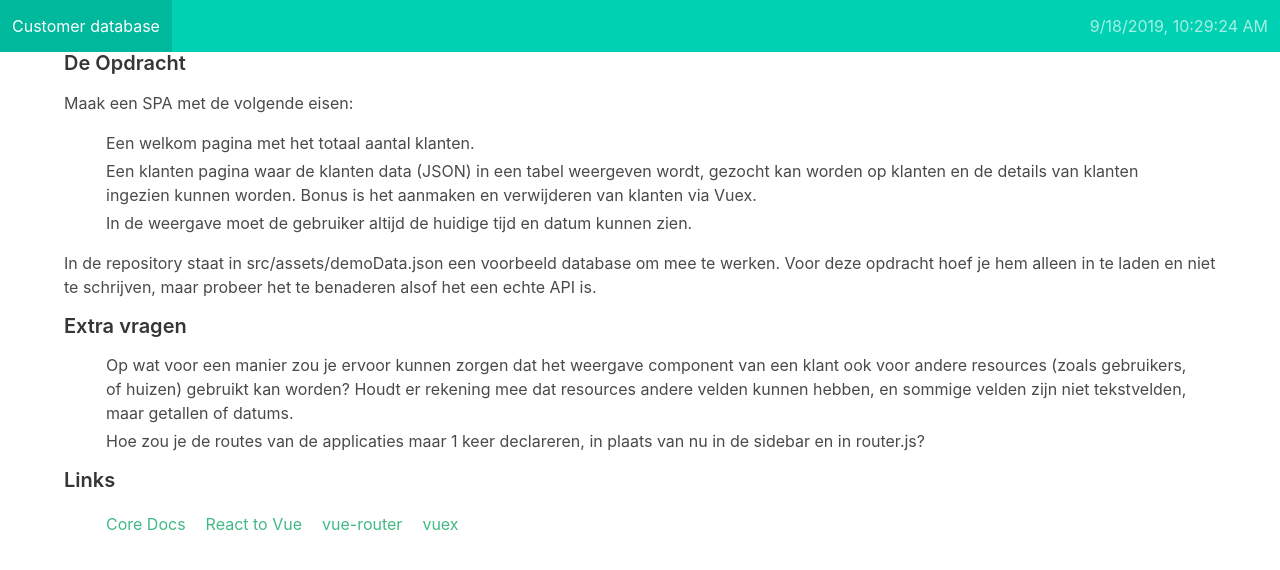
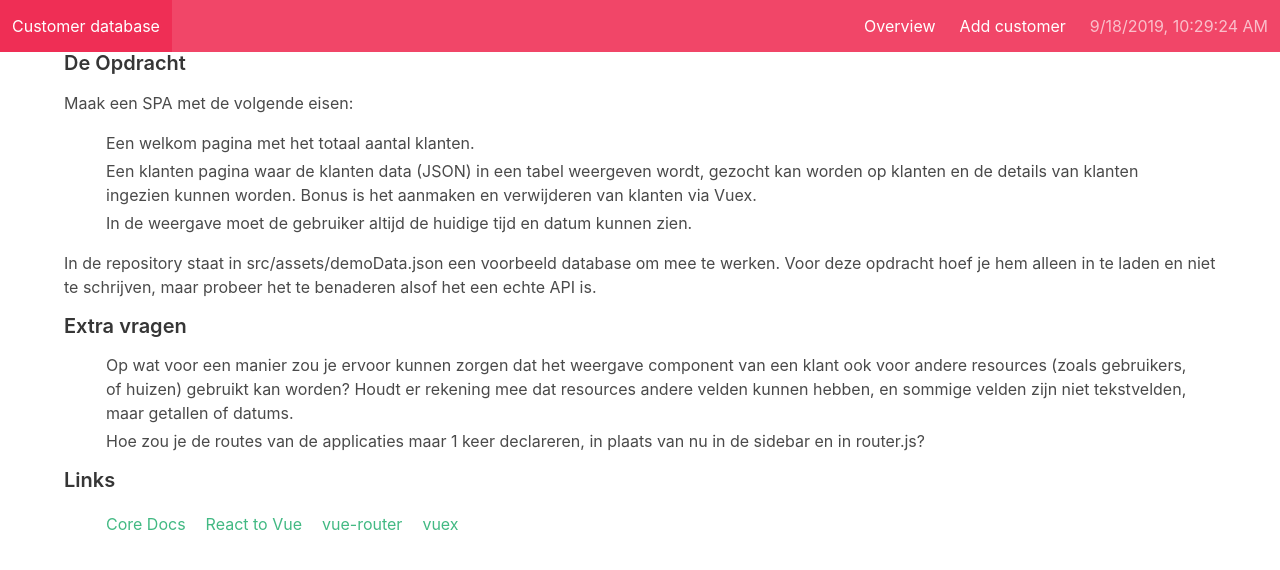
Before and after one commit to CarbonvanE/streamlineinterview, a Vue app: page / in a window 1280 px wide. Shown: the top 570 px of the page. Built offline with nearby package versions, Linux system fonts and the light colour scheme.

Commit message:
Add router links for the two main pages to the navbar

```diff
--- a/src/components/layout/Navbar.vue
+++ b/src/components/layout/Navbar.vue
@@ -1,12 +1,14 @@
 <template>
-    <nav class="navbar is-primary">
+    <nav class="navbar is-danger">
         <div class="navbar-brand">
-            <a class="navbar-item" href="https://kiwaoesterbaai.com">
+            <router-link class="navbar-item" to="/">
                 <div class="hero">Customer database</div>
-            </a>
+            </router-link>
         </div>
         <div class="navbar-menu">
           <div class="navbar-end">
+            <router-link to="/customers" class="navbar-item">Overview</router-link>
+            <router-link to="/add" class="navbar-item">Add customer</router-link>
             <div class="datetime navbar-item">{{ datetime }}</div>
           </div>
         </div>
```
